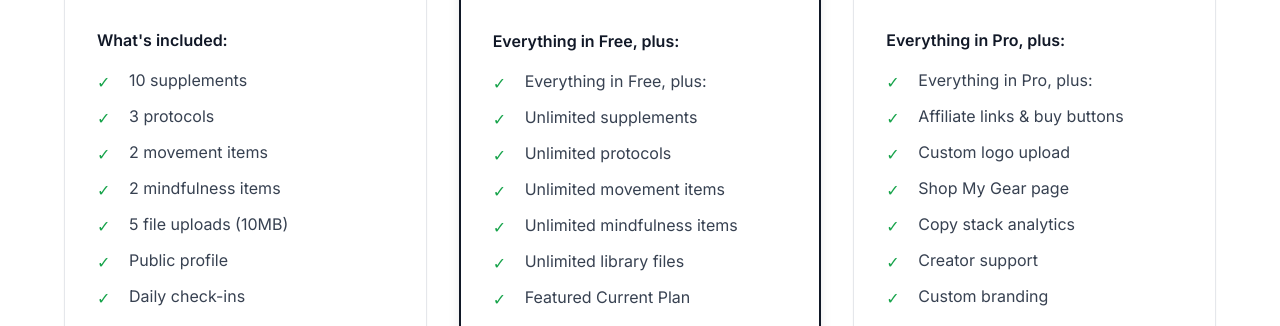
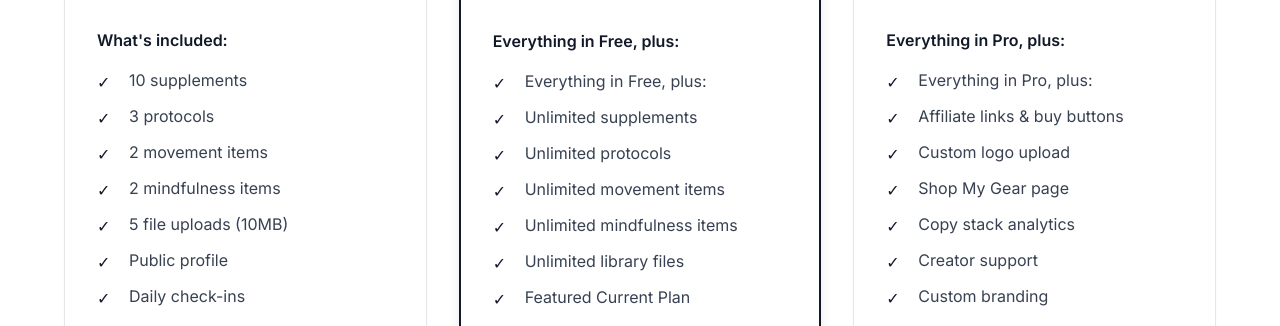
Before and after one commit to benjamaq/open-pages, a Next.js app: page /pricing in a window 1280 px wide. Shown: the part 474-800 px from the top of the page. Built offline with nearby package versions, Linux system fonts and the light colour scheme.

Commit message:
🎨 Fix pricing page colors: update checkmarks from green to black/grey theme

```diff
--- a/src/app/pricing/page.tsx
+++ b/src/app/pricing/page.tsx
@@ -88,7 +88,7 @@ export default function PricingPage() {
               <ul className="space-y-3">
                 {freeFeatures.map((feature, index) => (
                   <li key={index} className="flex items-start space-x-3">
-                    <span className="w-5 h-5 text-green-600 mt-0.5 flex-shrink-0">✓</span>
+                    <span className="w-5 h-5 text-gray-900 mt-0.5 flex-shrink-0">✓</span>
                     <span className="text-gray-700">{feature}</span>
                   </li>
                 ))}
@@ -130,7 +130,7 @@ export default function PricingPage() {
               <ul className="space-y-3">
                 {proFeatures.map((feature, index) => (
                   <li key={index} className="flex items-start space-x-3">
-                    <span className="w-5 h-5 text-green-600 mt-0.5 flex-shrink-0">✓</span>
+                    <span className="w-5 h-5 text-gray-900 mt-0.5 flex-shrink-0">✓</span>
                     <span className="text-gray-700">{feature}</span>
                   </li>
                 ))}
@@ -169,7 +169,7 @@ export default function PricingPage() {
               <ul className="space-y-3">
                 {creatorFeatures.map((feature, index) => (
                   <li key={index} className="flex items-start space-x-3">
-                    <span className="w-5 h-5 text-green-600 mt-0.5 flex-shrink-0">✓</span>
+                    <span className="w-5 h-5 text-gray-900 mt-0.5 flex-shrink-0">✓</span>
                     <span className="text-gray-700">{feature}</span>
                   </li>
                 ))}
```
